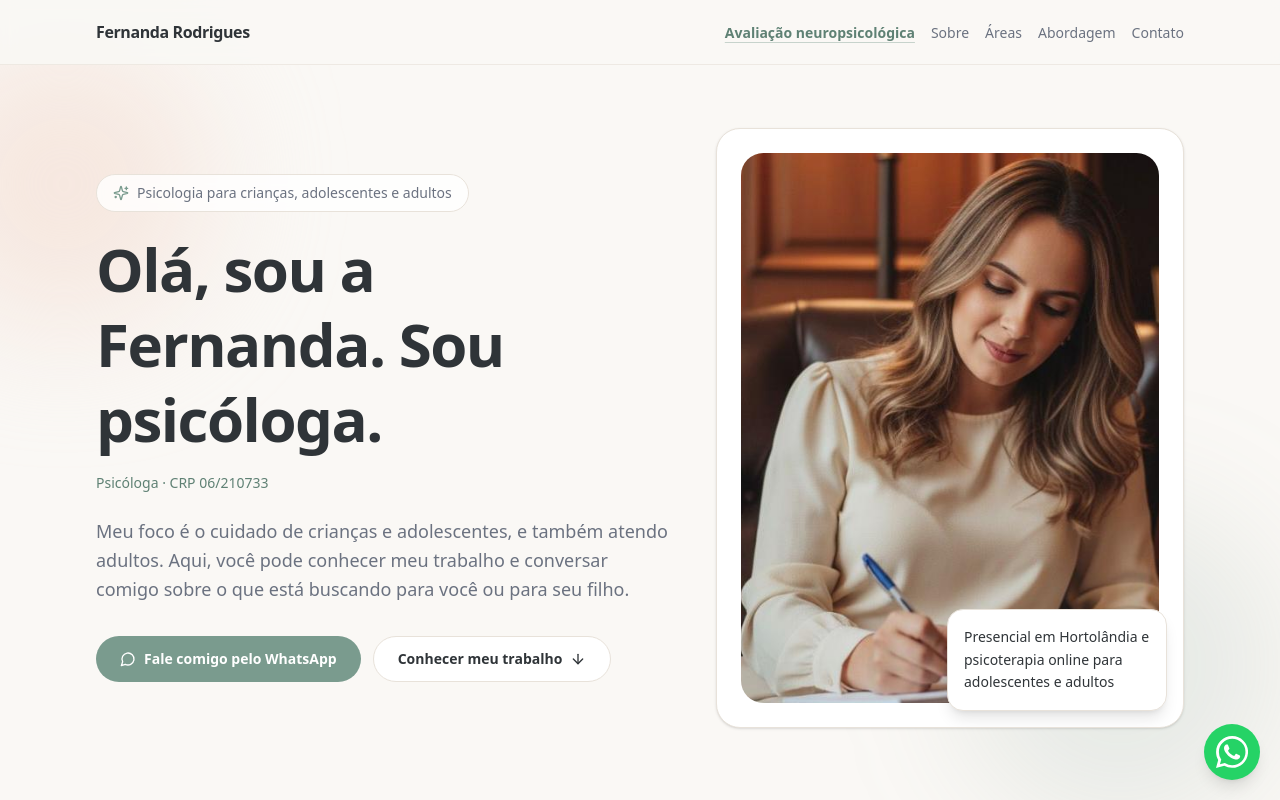
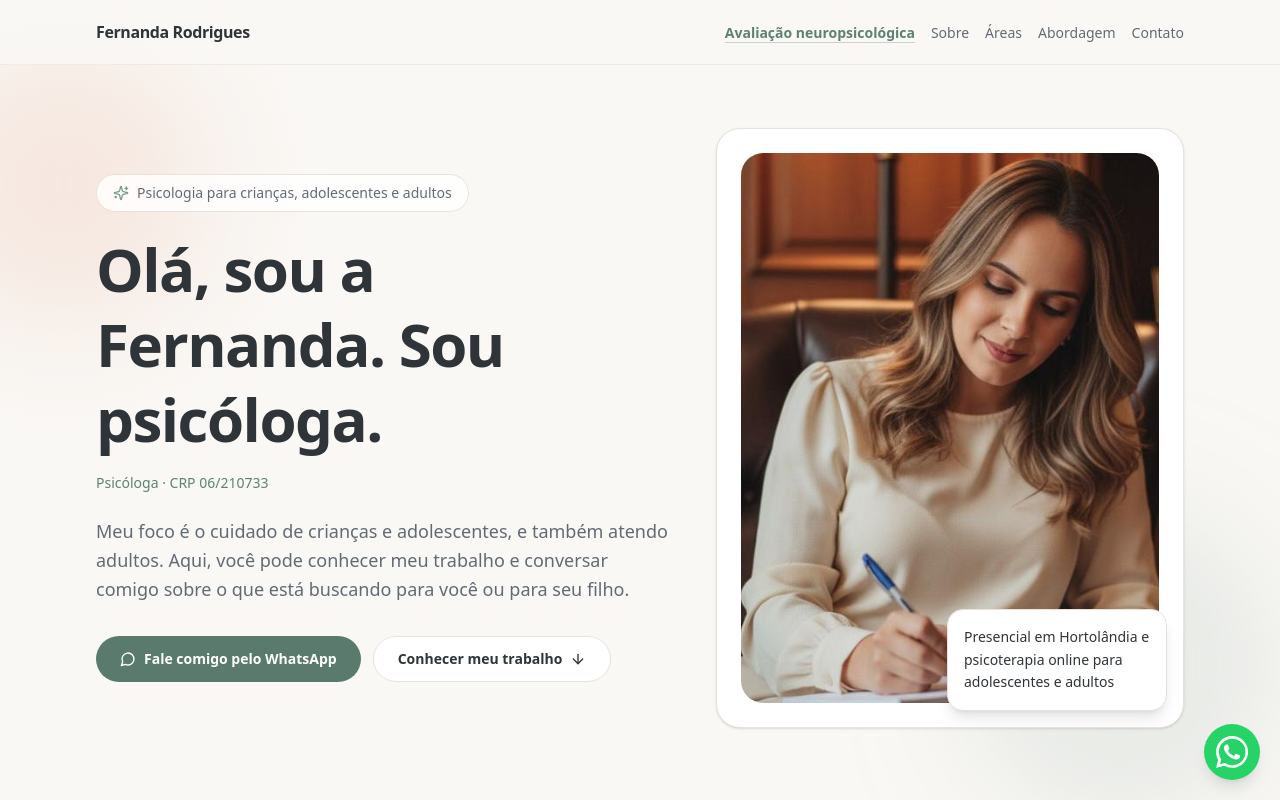
Before and after one commit to ErickAMachado/Site-Dra.-Fernanda-Rodrigues---Psico, a Next.js app: page / in a window 1280 px wide. Shown: the top 800 px of the page. Built offline with nearby package versions, Linux system fonts and the light colour scheme; no server answers.

Commit message:
Gently improve button and body text contrast

```diff
--- a/src/app/globals.css
+++ b/src/app/globals.css
@@ -5,9 +5,11 @@
   --color-foreground: #2f3438;
   --color-primary: #7a9b8e;
   --color-primary-dark: #5f8174;
+  --color-action: #5a7a6d;
+  --color-action-hover: #506e62;
   --color-secondary: #f3ddd0;
   --color-secondary-dark: #e8c9b8;
-  --color-muted: #6b7280;
+  --color-muted: #626b75;
   --color-card: #ffffff;
   --color-border: #e8e2da;
   --font-sans: var(--font-geist-sans), ui-sans-serif, system-ui, sans-serif;
@@ -44,7 +46,7 @@ body {
 }
 
 .btn-primary {
-  @apply inline-flex items-center justify-center gap-2 rounded-full bg-primary px-6 py-3 text-sm font-semibold text-white transition hover:bg-primary-dark focus-visible:outline focus-visible:outline-2 focus-visible:outline-offset-2 focus-visible:outline-primary;
+  @apply inline-flex items-center justify-center gap-2 rounded-full bg-action px-6 py-3 text-sm font-semibold text-white transition hover:bg-action-hover focus-visible:outline focus-visible:outline-2 focus-visible:outline-offset-2 focus-visible:outline-primary;
 }
 
 .btn-secondary {
```
